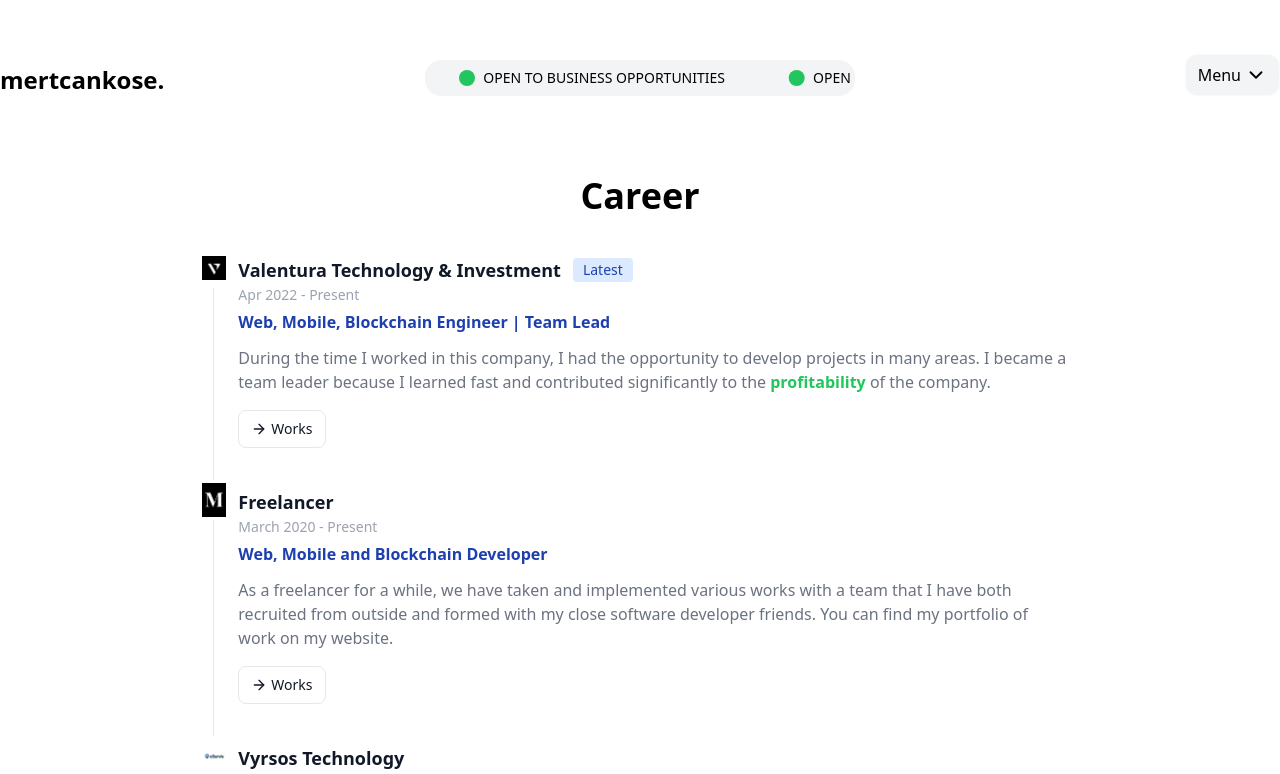
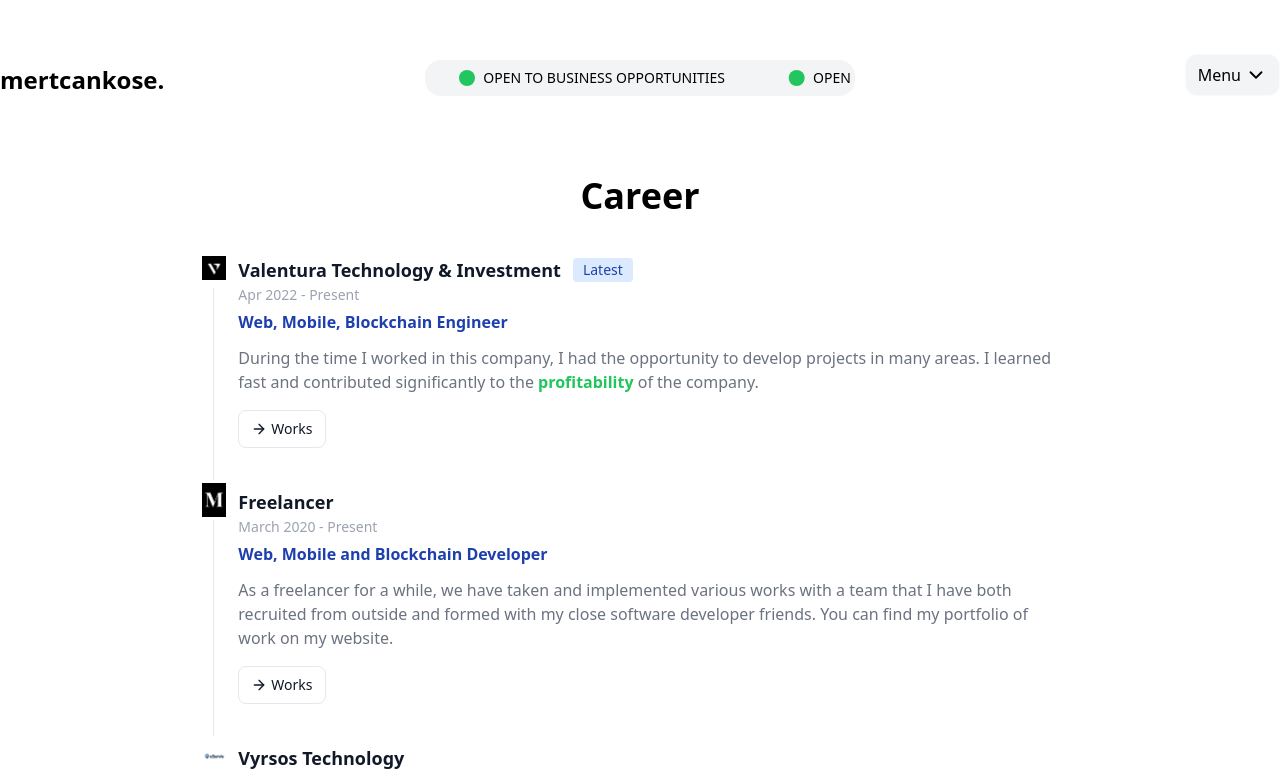
Before and after one commit to mertcankose/mertcankose.com, a React (Vite) app: page /career in a window 1280 px wide. Shown: the top 774 px of the page. Built offline with nearby package versions, Linux system fonts and the light colour scheme; what react-photo-view would draw is missing.

Commit message:
remove team leader section

```diff
--- a/src/components/CareerLine/index.jsx
+++ b/src/components/CareerLine/index.jsx
@@ -25,11 +25,10 @@
             <span className="bg-blue-100 text-blue-800 text-sm font-medium mr-2 px-2.5 py-0.5 rounded ml-3">Latest</span>
           </h3>
           <time className="block mb-2 text-sm font-normal leading-none text-gray-400">Apr 2022 - Present</time>
-          <p className="text-blue-800 font-semibold text-base mb-3">Web, Mobile, Blockchain Engineer | Team Lead</p>
+          <p className="text-blue-800 font-semibold text-base mb-3">Web, Mobile, Blockchain Engineer</p>
           <p className="mb-4 text-base font-normal text-gray-500">
-            During the time I worked in this company, I had the opportunity to develop projects in many areas. I became a team
-            leader because I learned fast and contributed significantly to the{" "}
-            <span className="font-bold text-green-500">profitability</span> of the company.
+            During the time I worked in this company, I had the opportunity to develop projects in many areas. I learned fast and
+            contributed significantly to the <span className="font-bold text-green-500">profitability</span> of the company.
           </p>
           <Link
             to="/work"
```
